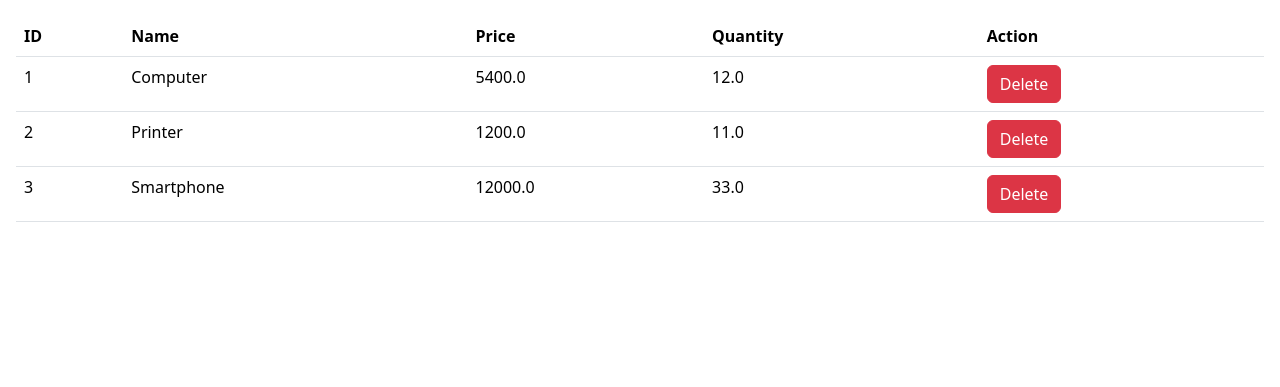
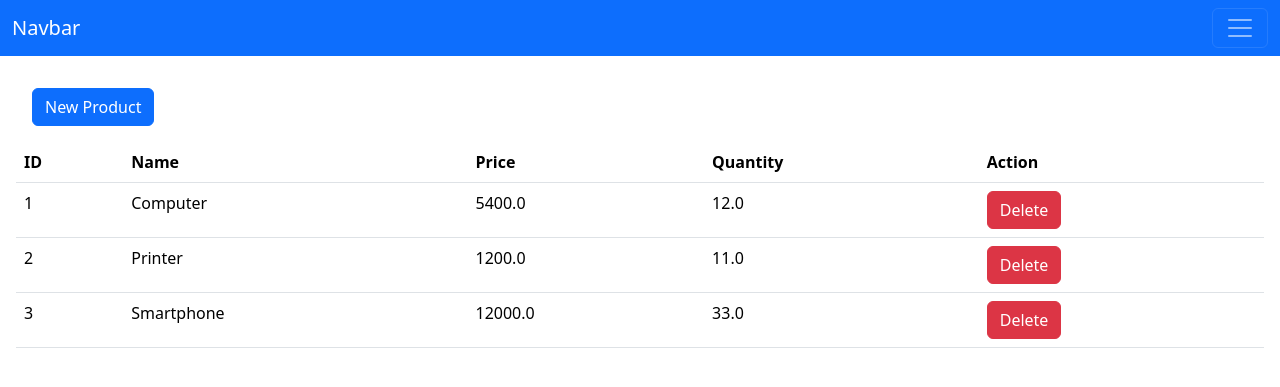
Before and after one commit to madadmariam/tp3-spring-mvc-thymeleaf, a Spring Boot app: page /index in a window 1280 px wide. Shown: the top 387 px of the page. Run offline with Spring Boot 4, Linux system fonts and the light colour scheme; data comes from the database, SQL or seed files in the repository; some libraries are stand-ins or nearby versions.

Commit message:
2 eme phase

```diff
--- a/pom.xml
+++ b/pom.xml
@@ -91,6 +91,11 @@
             <scope>test</scope>
         </dependency>
         <dependency>
+            <groupId>nz.net.ultraq.thymeleaf</groupId>
+            <artifactId>thymeleaf-layout-dialect</artifactId>
+            <version>3.4.0</version>
+        </dependency>
+        <dependency>
             <groupId>org.springframework.boot</groupId>
             <artifactId>spring-boot-starter-thymeleaf-test</artifactId>
             <scope>test</scope>
--- a/src/main/java/ma/mundiapolis/bdccmundiaspringmvc/web/ProductController.java
+++ b/src/main/java/ma/mundiapolis/bdccmundiaspringmvc/web/ProductController.java
@@ -21,9 +21,20 @@ public class ProductController {
         model.addAttribute("productList",products);
         return "products";
     }
+
+    @GetMapping("/")
+    public String home() {
+        return "redirect:/index";
+    }
+
     @GetMapping("/delete")
     public String delete(@RequestParam("id") Long id) {
         productRepository.deleteById(id);
         return "redirect:/index";
     }
+    @GetMapping("/newProduct")
+    public String newProduct(Model model) {
+        model.addAttribute("product", new Product());
+        return "newProduct";
+    };
 }
--- /dev/null
+++ b/src/main/resources/templates/layout1.html
@@ -0,0 +1,52 @@
+<!DOCTYPE html>
+<html lang="en"
+    xmlns:th="http://www.thymeleaf.org"
+    xmlns:layout="http://www.ultraq.net.nz/thymeleaf/layout"
+>
+<head>
+    <meta charset="UTF-8">
+    <title>Products</title>
+    <link rel="stylesheet" type="text/css" href="/webjars/bootstrap/5.3.5/css/bootstrap.min.css">
+    <script src="/webjars/bootstrap/5.3.5/js/bootstrap.bundle.js"></script>
+</head>
+<body>
+<nav class="navbar navbar-dark bg-primary">
+    <div class="container-fluid">
+        <a class="navbar-brand" href="#">Navbar</a>
+        <button class="navbar-toggler" type="button" data-bs-toggle="collapse" data-bs-target="#navbarSupportedContent" aria-controls="navbarSupportedContent" aria-expanded="false" aria-label="Toggle navigation">
+            <span class="navbar-toggler-icon"></span>
+        </button>
+        <div class="collapse navbar-collapse" id="navbarSupportedContent">
+            <ul class="navbar-nav me-auto mb-2 mb-lg-0">
+                <li class="nav-item">
+                    <a class="nav-link active" aria-current="page" th:href="@{/}">Home</a>
+                </li>
+                <li class="nav-item">
+                    <a class="nav-link" th:href="@{/index}">Products</a>
+                </li>
+                <li class="nav-item dropdown">
+                    <a class="nav-link dropdown-toggle" href="#" id="navbarDropdown" role="button" data-bs-toggle="dropdown" aria-expanded="false">
+                        Dropdown
+                    </a>
+                    <ul class="dropdown-menu" aria-labelledby="navbarDropdown">
+                        <li><a class="dropdown-item" href="#">Action</a></li>
+                        <li><a class="dropdown-item" href="#">Another action</a></li>
+                        <li><hr class="dropdown-divider"></li>
+                        <li><a class="dropdown-item" href="#">Something else here</a></li>
+                    </ul>
+                </li>
+                <li class="nav-item">
+                    <a class="nav-link disabled" href="#" tabindex="-1" aria-disabled="true">Disabled</a>
+                </li>
+            </ul>
+            <form class="d-flex">
+                <input class="form-control me-2" type="search" placeholder="Search" aria-label="Search">
+                <button class="btn btn-outline-success" type="submit">Search</button>
+            </form>
+        </div>
+    </div>
+</nav>
+<div layout:fragment="content1"></div>
+<footer></footer>
+</body>
+</html>
--- a/src/main/resources/templates/products.html
+++ b/src/main/resources/templates/products.html
@@ -1,12 +1,18 @@
 <!DOCTYPE html>
-<html lang="en" xmlns:th="http://www.thymeleaf.org">
+<html lang="en"
+      xmlns:th="http://www.thymeleaf.org"
+      xmlns:layout="http://www.ultraq.net.nz/thymeleaf/layout"
+      layout:decorate="layout1">
 <head>
     <meta charset="UTF-8">
     <title>Products</title>
     <link rel="stylesheet" type="text/css" href="/webjars/bootstrap/5.3.5/css/bootstrap.min.css">
 </head>
 <body>
-<div class="p-3">
+<div class="p-3" layout:fragment="content1">
+    <div class="p-3">
+        <a class="btn btn-primary" th:href="@{/newProduct}">New Product</a>
+    </div>
     <table class="table">
         <thead>
         <tr>
@@ -20,7 +26,8 @@
             <td th:text="${product.price}"></td>
             <td th:text="${product.quantity}"></td>
             <td>
-                <a class="btn btn-danger" th:href="@{/delete(id=${product.id})}">Delete</a>
+                <a class="btn btn-danger" onclick="return confirm('Êtes vous sûr?')"
+                   th:href="@{/delete(id=${product.id})}">Delete</a>
             </td>
         </tr>
         </tbody>
```
Also changed, not shown: src/main/resources/templates/new-product.html (added, +18 -0 lines).
